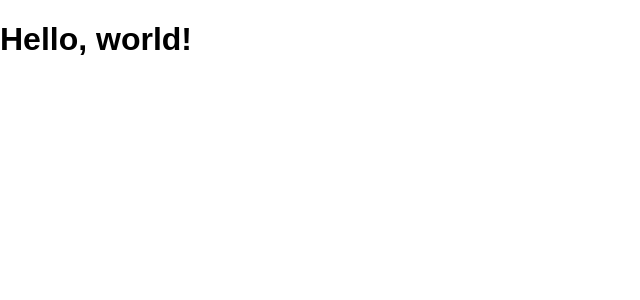
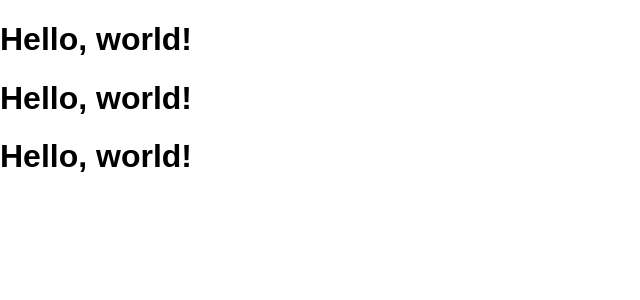
Before and after one commit to CodeCoreYVR/react-demo-june-2017, a React (Create React App) app: page / in a window 1280 px wide. Shown: the top 300 px of the page, without its empty margins (0-640 px from the left). Built offline with nearby package versions, Linux system fonts and the light colour scheme.

Commit message:
Add multiple Hello to App component

```diff
--- /dev/null
+++ b/src/components/App.js
@@ -0,0 +1,14 @@
+import React from 'react';
+import Hello from './Hello';
+
+function App (props) {
+  return (
+    <div className='App'>
+      <Hello />
+      <Hello />
+      <Hello />
+    </div>
+  );
+}
+
+export default App;
--- a/src/index.js
+++ b/src/index.js
@@ -3,7 +3,7 @@ import ReactDOM from 'react-dom';
 import './index.css';
 import registerServiceWorker from './registerServiceWorker';
 
-import Hello from './components/Hello';
+import App from './components/App';
 
-ReactDOM.render(<Hello />, document.getElementById('root'));
+ReactDOM.render(<App />, document.getElementById('root'));
 registerServiceWorker();
```
